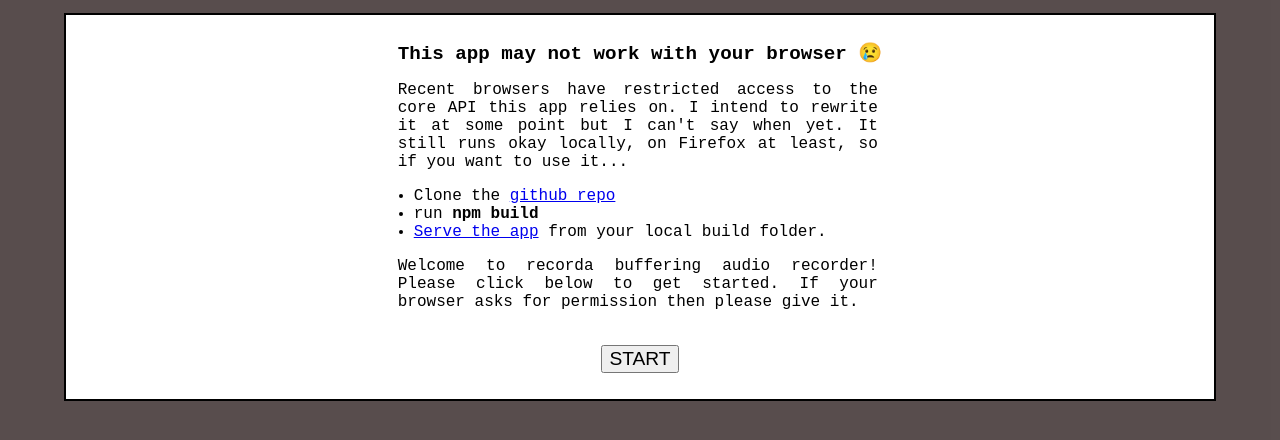
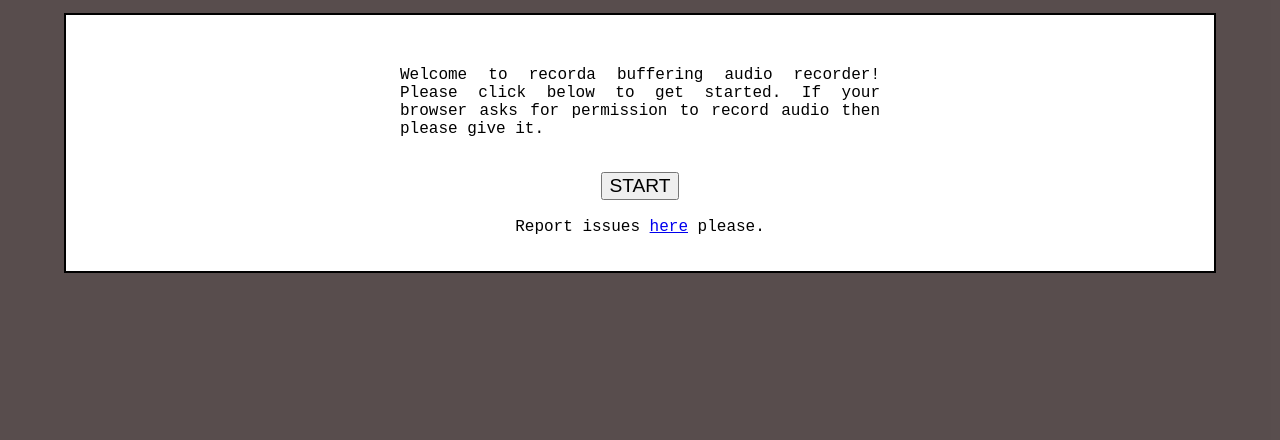
Before and after one commit to Roger-Heathcote/recorda, a website built with webpack: page source/index.html in a window 1280 px wide. Built offline with nearby package versions, Linux system fonts and the light colour scheme.

Commit message:
Removed notification. Added link to issue tracker.

```diff
--- a/source/index.html
+++ b/source/index.html
@@ -216,7 +216,6 @@
                 text-align: left;
             }
 
-
             @media all and (max-width: 600px) {
                 #title {
                     font-size: 4vw;
@@ -306,20 +305,12 @@
         <div id="startPage">
             <div class="startTextFrame">
                 <div id="subFrame">
-                    <h1>This app may not work with your browser 😢</h1>
-                    <p>
-                        Recent browsers have restricted access to the core API this app relies on.
-                        I intend to rewrite it at some point but I can't say when yet.
-                        It still runs okay locally, on Firefox at least, so if you want to use it...</p>
+                    <p>Welcome to recorda buffering audio recorder! Please click below to get started. If your browser asks for permission to record audio then please give it.</p></br>
+                    <button id="startButton">START</button>
+                    <br>
+                    <br>
+                    Report issues <a href="https://github.com/Roger-Heathcote/recorda/issues">here</a> please.
 
-                        <ul>
-                            <li>Clone the <a href="https://github.com/Roger-Heathcote/recorda">github repo</a></li>
-                            <li>run <strong>npm build</strong></li>
-                            <li><a href="https://medium.com/swlh/need-a-local-static-server-here-are-several-options-bbbe77e59a11">Serve the app</a> from your local build folder.</li>
-                        </ul>
-
-                    <p>Welcome to recorda buffering audio recorder! Please click below to get started. If your browser asks for permission then please give it.</p></br>
-                    <button id="startButton">START</button>
                 </div>
             </div>
         </div>
```
